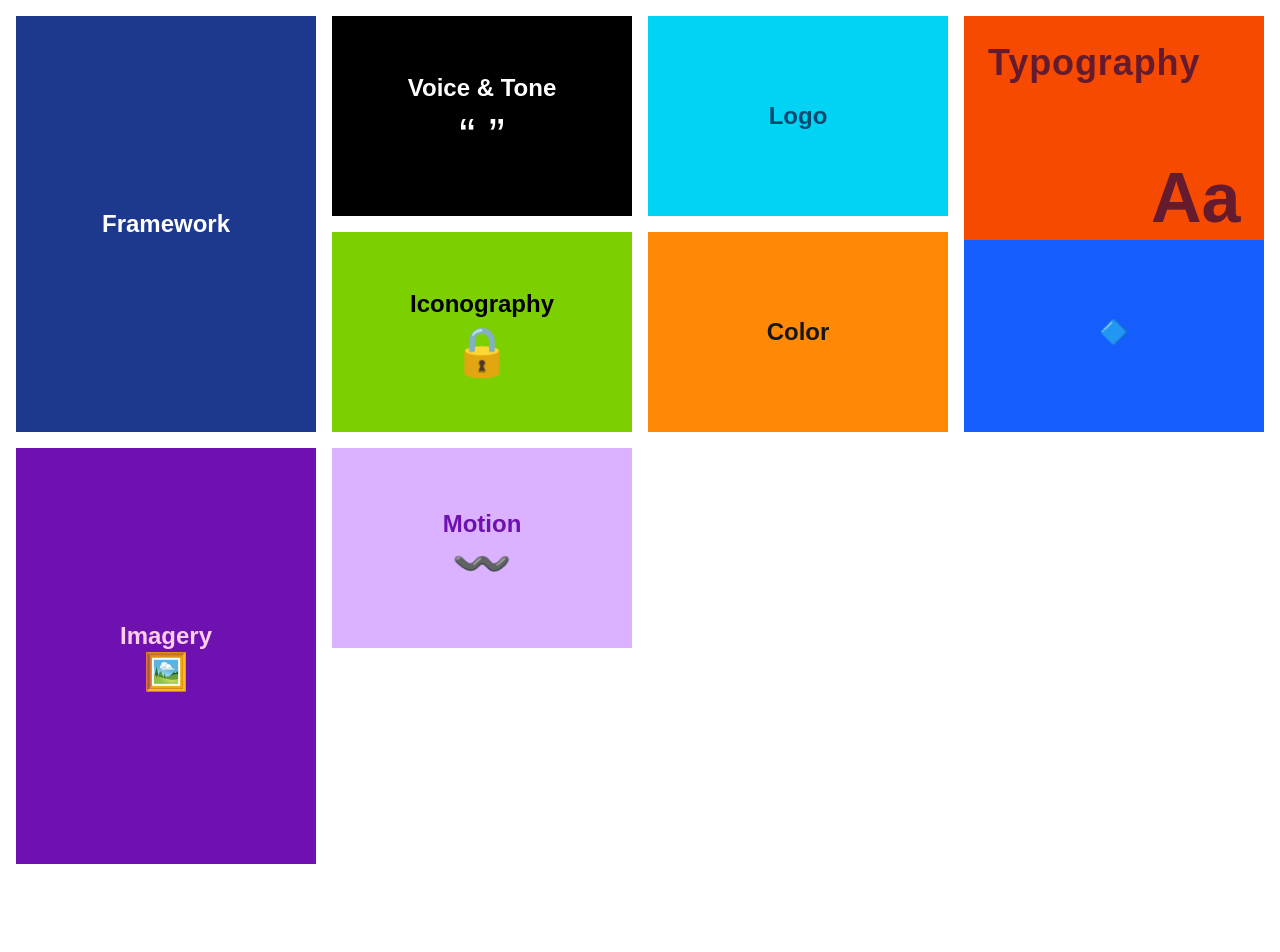
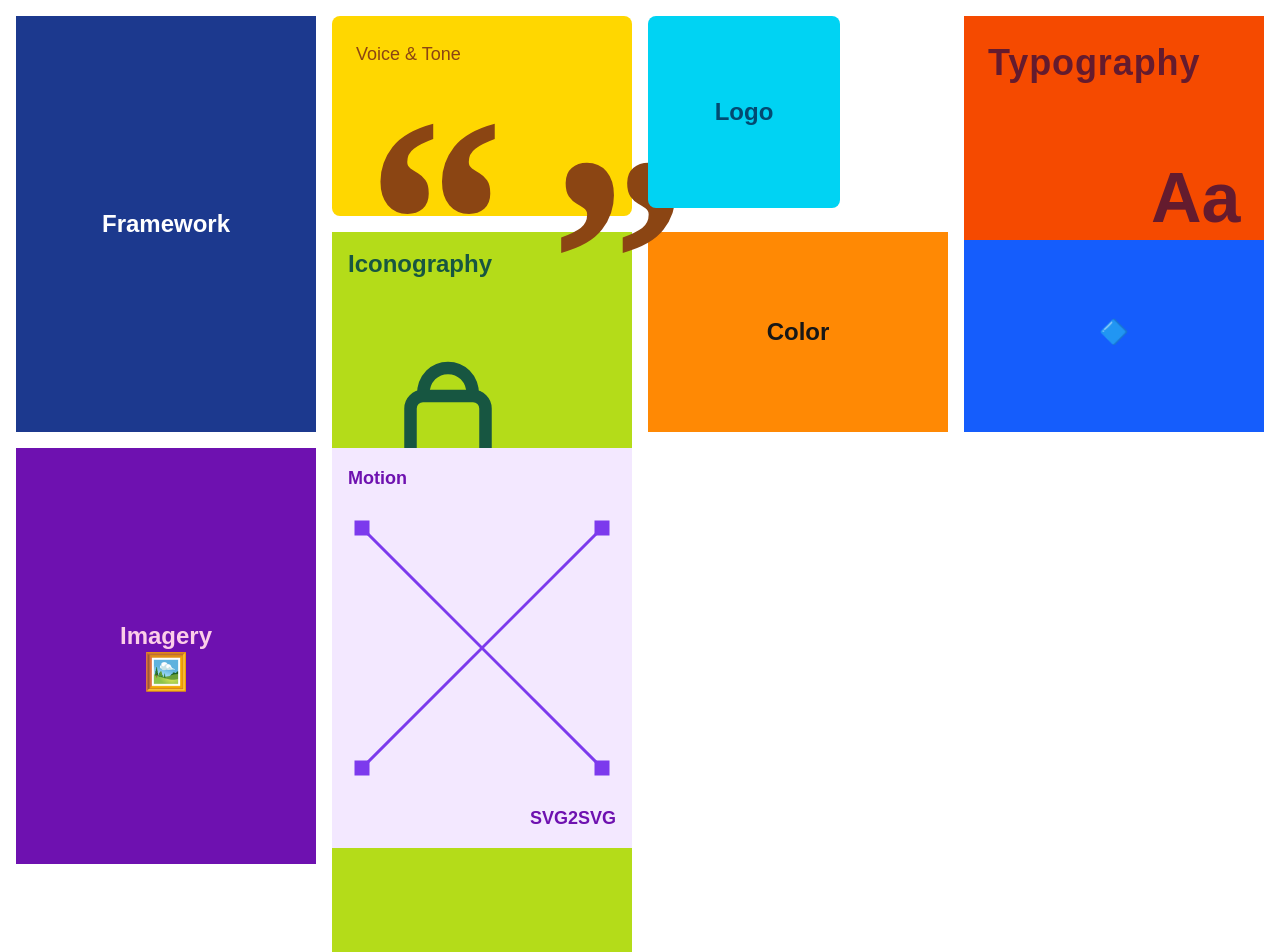
Before and after one commit to ANUBARGAVI/my-app-project, a Next.js app: page / in a window 1280 px wide. Shown: the top 952 px of the page. Before the commit the page ends 880 px from the top, so only its background shows below. Built offline with nearby package versions, Linux system fonts and the light colour scheme.

Commit message:
code pushed

```diff
--- a/src/app/components/Iconography.tsx
+++ b/src/app/components/Iconography.tsx
@@ -1,10 +1,96 @@
-import React from 'react';
+"use client";
+import React, { useRef, useState } from "react";
+import { gsap } from "gsap";
 
-const Iconography = () => {
+type IconographyProps = {
+  /** CSS width/height for the outer container, e.g. "100%", "300px", etc. */
+  width?: string;
+  height?: string;
+  /** Pixel size for the square SVG icon. */
+  iconSize?: number;
+};
+
+const Iconography: React.FC<IconographyProps> = ({
+  width = "100%",
+  height = "100vh",
+  iconSize = 200, // default icon is now 600px
+}) => {
+  const [hovered, setHovered] = useState(false);
+  const shackleRef = useRef<SVGPathElement>(null);
+
+  const handleMouseEnter = () => {
+    setHovered(true);
+    gsap.to(shackleRef.current, {
+      y: -8,
+      rotation: -25,
+      transformOrigin: "center bottom",
+      duration: 0.5,
+      ease: "power2.out",
+    });
+  };
+
+  const handleMouseLeave = () => {
+    setHovered(false);
+    gsap.to(shackleRef.current, {
+      y: 0,
+      rotation: 0,
+      transformOrigin: "center bottom",
+      duration: 0.5,
+      ease: "power2.inOut",
+    });
+  };
+
+  const strokeColor = hovered ? "#ffffff" : "#175641";
+
   return (
-    <div className="bg-lime-500 text-black p-4 h-full flex flex-col items-center justify-center">
-      <h2 className="text-2xl font-bold">Iconography</h2>
-      <span className="text-5xl mt-2">🔒</span>
+    <div
+      className="p-4 flex flex-col items-start justify-start transition-colors duration-500"
+      style={{
+        width,
+        height,
+        overflow: "hidden",
+        backgroundColor: hovered ? "#000000" : "#b4dc19",
+        color: hovered ? "#ffffff" : "#175641",
+      }}
+      onMouseEnter={handleMouseEnter}
+      onMouseLeave={handleMouseLeave}
+    >
+      <h2 className="text-2xl font-bold mb-4 transition-colors duration-500">
+        Iconography
+      </h2>
+
+      <div className="flex items-start gap-4 w-full">
+        <svg
+          viewBox="0 0 64 64"
+          style={{
+            width: iconSize,
+            maxWidth: iconSize,
+            height: iconSize,
+            flexShrink: 0,
+            display: "block",
+          }}
+        >
+          {/* Shackle (lock top) */}
+          <path
+            ref={shackleRef}
+            d="M24 32 C24 20, 40 20, 40 32"
+            stroke={strokeColor}
+            strokeWidth="4"
+            fill="none"
+          />
+          {/* Body (lock base) */}
+          <rect
+            x="20"
+            y="32"
+            width="24"
+            height="24"
+            rx="4"
+            fill="none"
+            stroke={strokeColor}
+            strokeWidth="4"
+          />
+        </svg>
+      </div>
     </div>
   );
 };
--- a/src/app/components/Logo.tsx
+++ b/src/app/components/Logo.tsx
@@ -1,9 +1,48 @@
-import React from 'react';
+'use client';
+import React, { useRef, useEffect } from 'react';
+import gsap from 'gsap';
 
 const Logo = () => {
+  const logoRef = useRef<HTMLImageElement | null>(null);
+
+  useEffect(() => {
+    if (logoRef.current) {
+      gsap.set(logoRef.current, {
+        opacity: 0,
+        rotateX: -90, // initial pivot (like a flap closed)
+        transformOrigin: 'center bottom', // pivot from bottom edge
+      });
+    }
+  }, []);
+
+  const handleMouseEnter = () => {
+    if (logoRef.current) {
+      gsap.to(logoRef.current, {
+        opacity: 1,
+        rotateX: 0,
+        duration: 0.8,
+        ease: 'power2.out',
+      });
+    }
+  };
+
   return (
-    <div className="bg-cyan-400 text-sky-900 p-4 h-full flex items-center justify-center">
+    <div
+      onMouseEnter={handleMouseEnter}
+      className="relative bg-cyan-400 text-sky-900 p-4 h-48 flex items-center justify-center w-48 rounded-lg cursor-pointer [perspective:800px]"
+    >
       <h2 className="text-2xl font-bold">Logo</h2>
+
+      <img
+        ref={logoRef}
+        src="dropbox.svg"
+        alt="Dropbox Logo"
+        className="absolute bottom-2 left-2 w-8 h-8"
+        style={{
+          opacity: 0,
+          transformStyle: 'preserve-3d',
+        }}
+      />
     </div>
   );
 };
--- a/src/app/components/Motion.tsx
+++ b/src/app/components/Motion.tsx
@@ -1,10 +1,101 @@
-import React from 'react';
+"use client";
+import React, { useRef } from "react";
+import { gsap } from "gsap";
+
+const DOT_SIZE = 20;
 
 const Motion = () => {
+  const graphRef = useRef<SVGSVGElement>(null);
+
+  const handleMouseEnter = () => {
+    gsap.to(graphRef.current, {
+      skewX: 20,
+      skewY: 10,
+      transformOrigin: "50% 50%",
+      duration: 0.5,
+      ease: "power2.out",
+    });
+  };
+
+  const handleMouseLeave = () => {
+    gsap.to(graphRef.current, {
+      skewX: 0,
+      skewY: 0,
+      transformOrigin: "50% 50%",
+      duration: 0.5,
+      ease: "power2.inOut",
+    });
+  };
+
   return (
-    <div className="bg-purple-300 text-purple-800 p-4 h-full flex flex-col items-center justify-center">
-      <h2 className="text-2xl font-bold">Motion</h2>
-      <span className="text-5xl">〰️</span>
+    <div
+      className="relative w-full h-[400px] bg-purple-100"
+      onMouseEnter={handleMouseEnter}
+      onMouseLeave={handleMouseLeave}
+    >
+      {/* Top left label */}
+      <span className="absolute top-4 left-4 text-purple-800 font-bold text-lg select-none">
+        Motion
+      </span>
+      {/* Bottom right label */}
+      <span className="absolute bottom-4 right-4 text-purple-800 font-bold text-lg select-none">
+        SVG2SVG
+      </span>
+      {/* SVG Graph */}
+      <svg
+        ref={graphRef}
+        width="100%"
+        height="100%"
+        viewBox="0 0 400 400"
+        className="absolute inset-0"
+      >
+        {/* Diagonal lines */}
+        <line
+          x1={40}
+          y1={40}
+          x2={360}
+          y2={360}
+          stroke="#7c3aed"
+          strokeWidth={4}
+        />
+        <line
+          x1={360}
+          y1={40}
+          x2={40}
+          y2={360}
+          stroke="#7c3aed"
+          strokeWidth={4}
+        />
+        {/* Four square dots */}
+        <rect
+          x={30}
+          y={30}
+          width={DOT_SIZE}
+          height={DOT_SIZE}
+          fill="#7c3aed"
+        />
+        <rect
+          x={350}
+          y={30}
+          width={DOT_SIZE}
+          height={DOT_SIZE}
+          fill="#7c3aed"
+        />
+        <rect
+          x={30}
+          y={350}
+          width={DOT_SIZE}
+          height={DOT_SIZE}
+          fill="#7c3aed"
+        />
+        <rect
+          x={350}
+          y={350}
+          width={DOT_SIZE}
+          height={DOT_SIZE}
+          fill="#7c3aed"
+        />
+      </svg>
     </div>
   );
 };
--- a/src/app/components/VoiceTone.tsx
+++ b/src/app/components/VoiceTone.tsx
@@ -1,10 +1,119 @@
-import React from 'react';
+'use client';
+import React, { useLayoutEffect, useRef } from 'react';
+import { gsap } from 'gsap';
 
 const VoiceTone = () => {
+  const containerRef = useRef<HTMLDivElement>(null);
+  const quoteContainerRef = useRef<HTMLDivElement>(null);
+  const leftQuoteRef = useRef<HTMLSpanElement>(null);
+  const rightQuoteRef = useRef<HTMLSpanElement>(null);
+  const titleRef = useRef<HTMLHeadingElement>(null);
+
+  useLayoutEffect(() => {
+    // Initial styles
+    if (containerRef.current) {
+      gsap.set(containerRef.current, { backgroundColor: '#FFD700' });
+    }
+
+    if (leftQuoteRef.current && rightQuoteRef.current) {
+      gsap.set([leftQuoteRef.current, rightQuoteRef.current], {
+        color: '#8B4513',
+        WebkitTextStroke: '0px transparent',
+        opacity: 1,
+      });
+    }
+
+    if (rightQuoteRef.current) {
+      gsap.set(rightQuoteRef.current, { y: 20 });
+    }
+
+    if (titleRef.current) {
+      gsap.set(titleRef.current, { color: '#8B4513' });
+    }
+  }, []);
+
+  const handleMouseEnter = () => {
+    const tl = gsap.timeline({ defaults: { duration: 0.5, ease: 'power2.out' } });
+
+    tl.to(containerRef.current, { backgroundColor: '#000000' }, 0);
+    tl.to(titleRef.current, { color: '#FFFFFF' }, 0);
+
+    tl.to(leftQuoteRef.current, {
+      x: 20,
+      color: 'transparent',
+      WebkitTextStroke: '2px white',
+    }, 0);
+
+    tl.to(rightQuoteRef.current, {
+      x: -20,
+      y: 20,
+      color: 'transparent',
+      WebkitTextStroke: '2px white',
+    }, 0);
+  };
+
+  const handleMouseLeave = () => {
+    const tl = gsap.timeline({ defaults: { duration: 0.5, ease: 'power2.out' } });
+
+    tl.to(containerRef.current, { backgroundColor: '#FFD700' }, 0);
+    tl.to(titleRef.current, { color: '#8B4513' }, 0);
+
+    tl.to(leftQuoteRef.current, {
+      x: 0,
+      color: '#8B4513',
+      WebkitTextStroke: '0px transparent',
+    }, 0);
+
+    tl.to(rightQuoteRef.current, {
+      x: 0,
+      y: 20,
+      color: '#8B4513',
+      WebkitTextStroke: '0px transparent',
+    }, 0);
+  };
+
   return (
-    <div className="bg-black text-white p-4 h-full flex flex-col items-center justify-center">
-      <h2 className="text-2xl font-bold mb-2">Voice & Tone</h2>
-      <div className="text-5xl">“ ”</div>
+    <div
+      ref={containerRef}
+      className="text-white p-6 rounded-lg  w-full max-w-7xl mx-auto h-full"
+    >
+      <h2
+        ref={titleRef}
+        className="text-lg font-medium mb-1 select-none"
+      >
+        Voice & Tone
+      </h2>
+
+      <div
+        ref={quoteContainerRef}
+        className="flex justify-between  items-center space-x-10 px-2 cursor-pointer select-none"
+        onMouseEnter={handleMouseEnter}
+        onMouseLeave={handleMouseLeave}
+      >
+        <span
+          ref={leftQuoteRef}
+          className="leading-none font-serif"
+          style={{
+            fontSize: '23vw',
+            fontWeight: 700,
+            lineHeight: '0.5',
+          }}
+        >
+          “
+        </span>
+        <span
+          ref={rightQuoteRef}
+          className="leading-none font-serif relative"
+          style={{
+            fontSize: '23vw',
+            fontWeight: 900,
+            lineHeight: '1',
+            top: '20px',
+          }}
+        >
+          ”
+        </span>
+      </div>
     </div>
   );
 };
```
